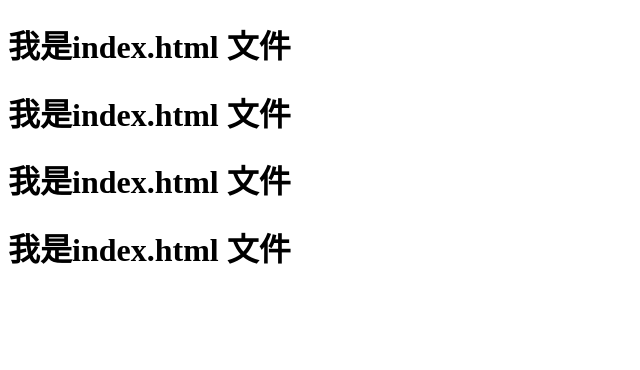
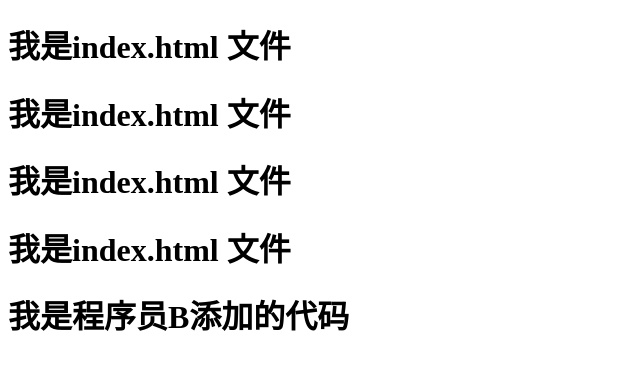
Before and after one commit to liuerjian1022/git-demo, a plain HTML site: page index.html in a window 1280 px wide. Shown: the whole page, without its empty margins (0-640 px from the left). Drawn offline with Linux system fonts and the light colour scheme.

Commit message:
程序员B的第一次提交

```diff
--- a/index.html
+++ b/index.html
@@ -12,6 +12,7 @@
     <h1>我是index.html 文件</h1>
     <h1>我是index.html 文件</h1>
     <h1>我是index.html 文件</h1>
+    <h1>我是程序员B添加的代码</h1>
 </body>
 
 </html>
```
